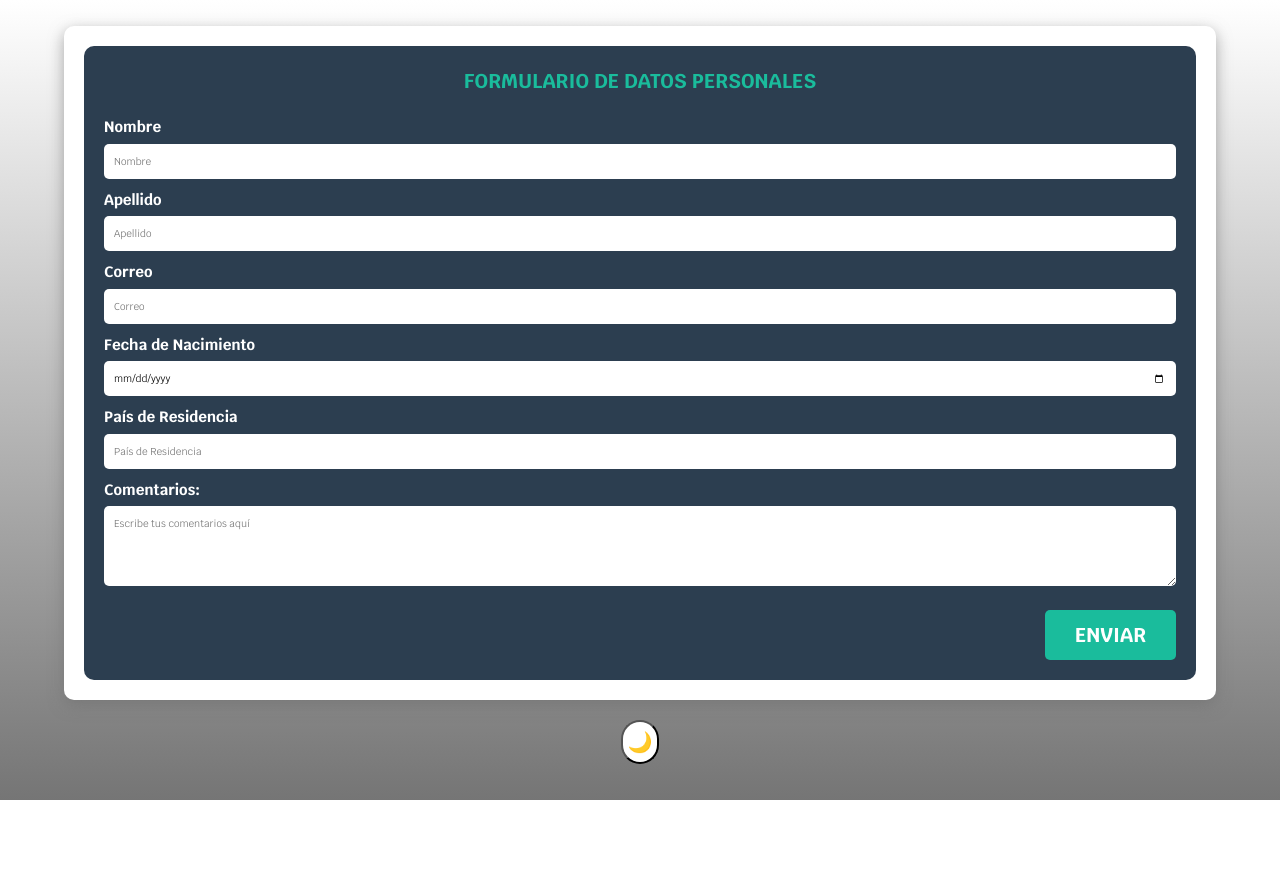
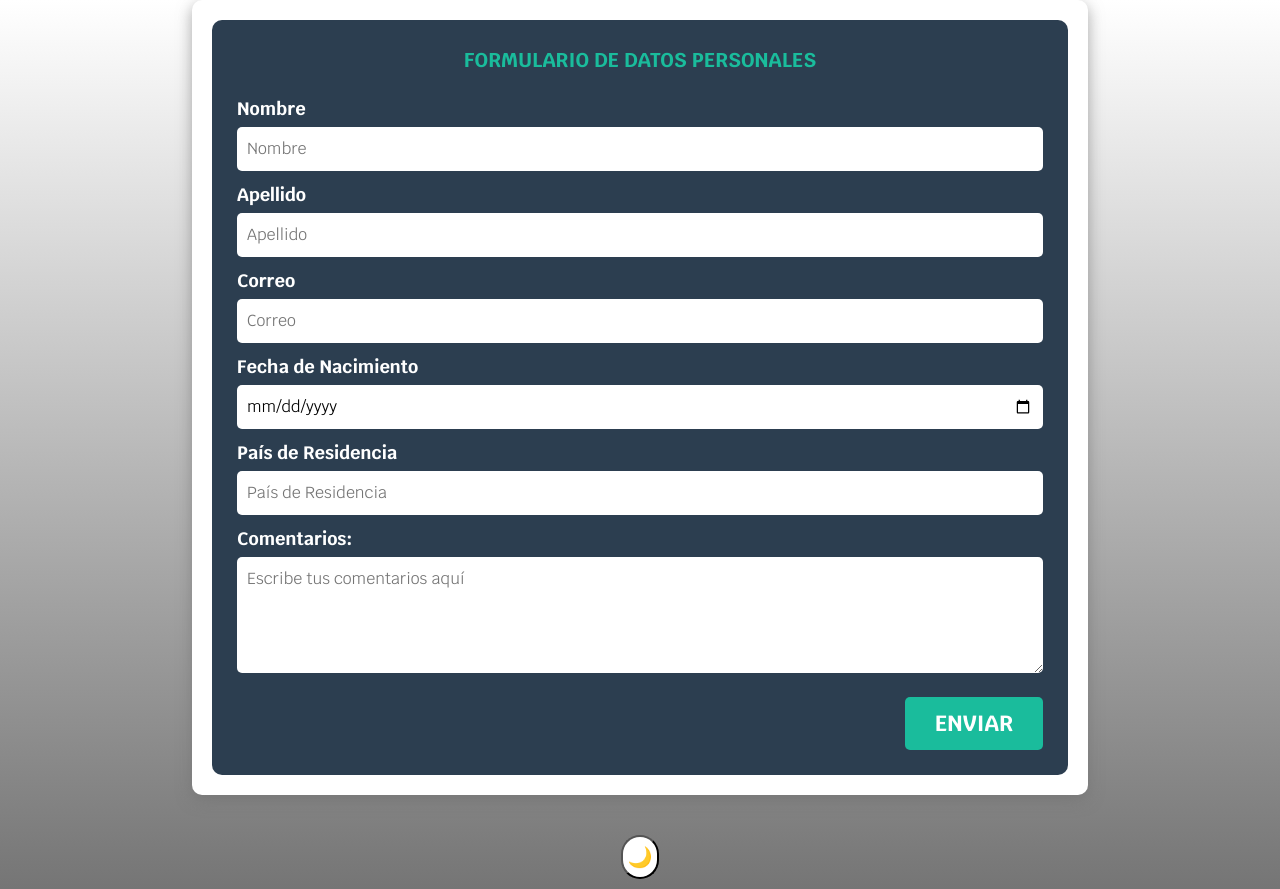
Before and after one commit to Rominaviles/Formulario-Interactivo, a plain HTML site: page index.html in a window 1280 px wide. Before the commit the page ends 800 px from the top, so only its background shows below. Drawn offline with nearby package versions, Linux system fonts and the light colour scheme; a small style sheet from the web is missing.

Commit message:
Agregacion de la rosolucion para una notebook 930 px

```diff
--- a/css/style.css
+++ b/css/style.css
@@ -205,3 +205,28 @@ body {
         margin-bottom: 0;
     }
 }
+
+/* Estilos para pantallas grandes, nootebook*/
+
+@media (min-width :930px) {
+    .contenedor {
+        max-width: 70%;
+        margin-bottom: 2rem;
+    }
+
+    .formulario {
+        padding: 2.5rem;
+    }
+
+    .campo label {
+        font-size: 1.8rem;
+    }
+
+    .input-text, .form-control {
+        font-size: 1.6rem;
+    }
+
+    .boton {
+        font-size: 2.2rem;
+    }
+}
--- a/index.html
+++ b/index.html
@@ -19,12 +19,10 @@
         href="https://fonts.googleapis.com/css2?family=Krub:ital,wght@0,200;0,300;0,400;0,500;0,600;0,700;1,200;1,300;1,400;1,500;1,600;1,700&family=Open+Sans:ital,wght@0,300..800;1,300..800&family=PT+Sans:ital,wght@0,400;0,700;1,400;1,700&display=swap"
         rel="stylesheet"
     />
-    <link
-        rel="stylesheet"
-        href="https://stackpath.bootstrapcdn.com/bootstrap/5.3.0/css/bootstrap.min.css"
-        integrity="sha384-KyZXEAg3QhqLMpG8r+Knujsl5+04J6k9FCt5FnhnB7cfu2f5ZDoD8KnB+I6CdrW7p"
-        crossorigin="anonymous"
-    />
+    <link href="https://cdn.jsdelivr.net/npm/bootstrap@5.3.0/dist/css/bootstrap.min.css"
+    rel="stylesheet"
+    crossorigin="anonymous">
+
     <link rel="stylesheet" href="css/style.css" />
 </head>
 <body>
```
